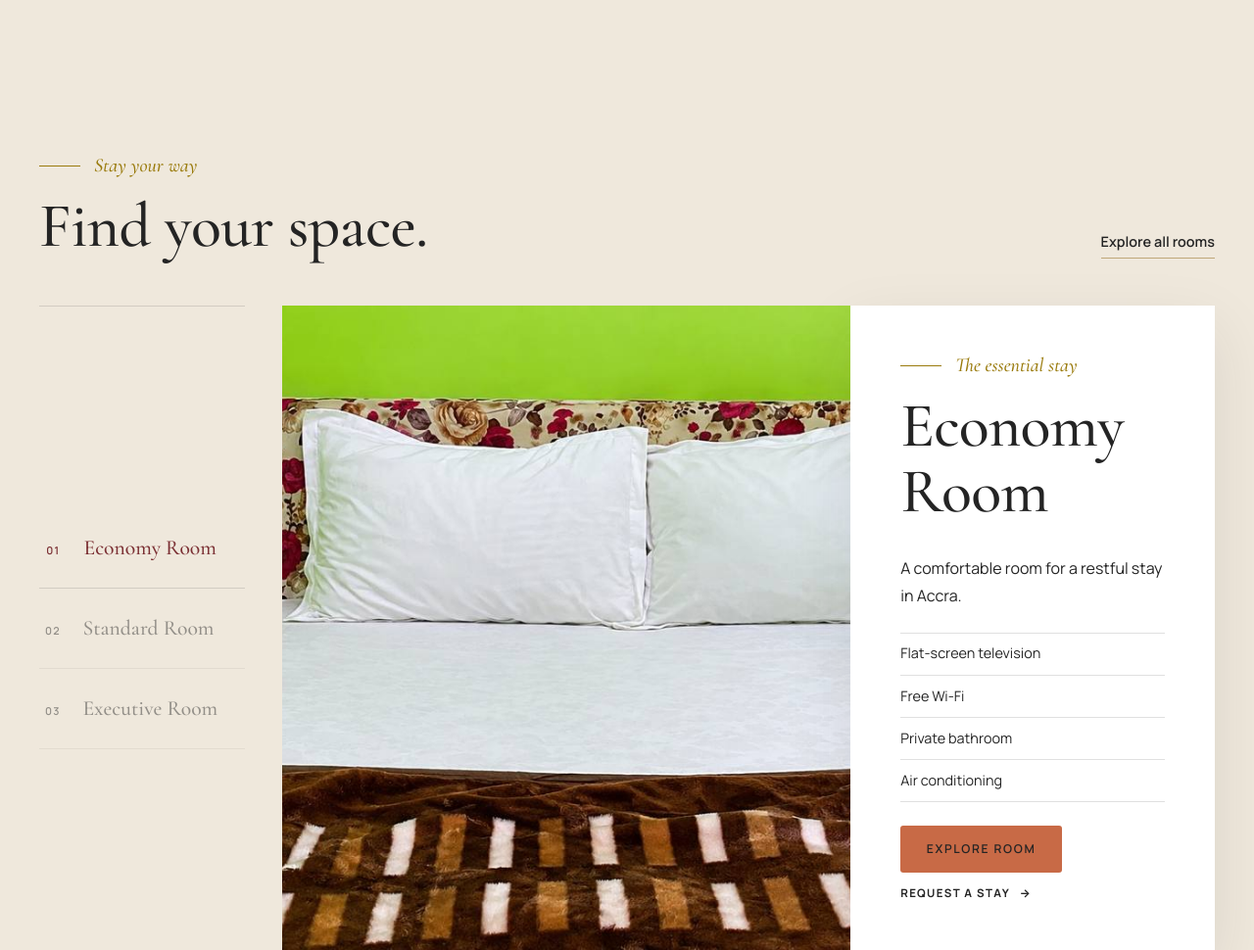
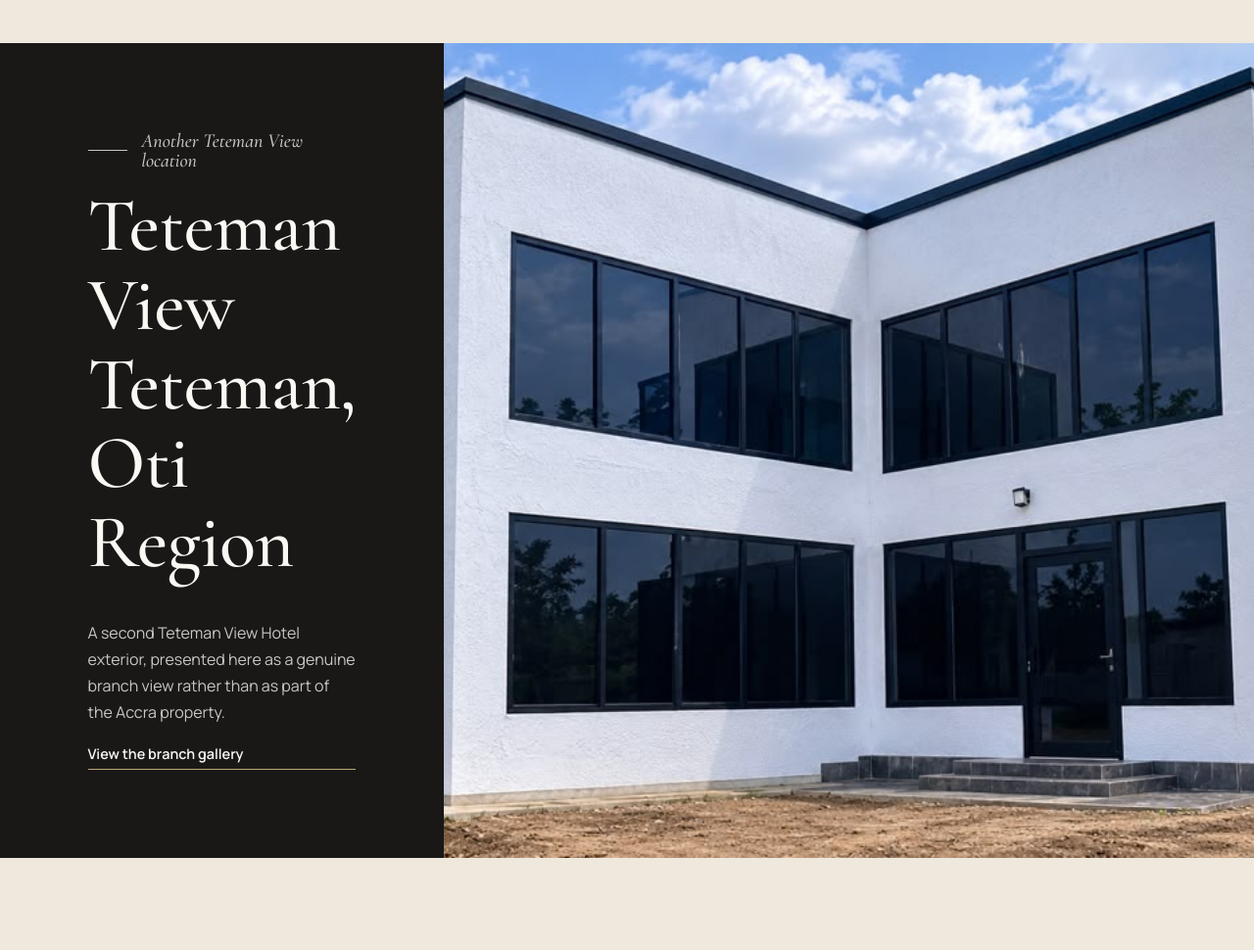
Before and after one commit to asirifigabriel08-art/teteman-view-hotel, a plain HTML site: page index.html in a window 1280 px wide. Shown: the part 2560-3530 px from the top of the page at 98% size. Drawn offline with nearby package versions, Linux system fonts and the light colour scheme.

Commit message:
Add interior images and Oti Region branch section

```diff
--- a/css/responsive.css
+++ b/css/responsive.css
@@ -4,6 +4,7 @@
   .menu{gap:1.2rem}
 }
 @media (max-width:900px){
+  .branch{grid-template-columns:1fr}.branch__image{min-height:420px}
   .room-showcase{grid-template-columns:1fr}
   .room-showcase__tabs{flex-direction:row;overflow:auto;border-top:0}
   .room-showcase__tabs button{flex:1;min-width:150px;min-height:58px;text-align:center;border-bottom:1px solid var(--line)}
--- a/css/style.css
+++ b/css/style.css
@@ -117,6 +117,11 @@ p{margin:0 0 1em;max-width:62ch}
 .discover__main .media{transition:transform 1.8s var(--ease)}
 .discover__main:hover .media{transform:scale(1.025)}
 .discover__detail{height:320px;align-self:end;margin-bottom:-2rem;border:10px solid var(--sand)}
+.branch{display:grid;grid-template-columns:.7fr 1.3fr;min-height:620px;background:var(--night);color:var(--ivory)}
+.branch__copy{display:flex;flex-direction:column;justify-content:center;padding:clamp(3rem,7vw,7rem)}
+.branch__copy h2{font-size:clamp(3.2rem,6vw,6rem)}
+.branch__copy p{color:rgba(250,248,243,.78)}
+.branch__image{min-height:620px}
 .hero--page{min-height:62svh}
 .hero--page h1{font-size:clamp(2.8rem,7vw,5.6rem)}
 .hero--page .hero__in{padding:9rem 0 4.5rem}
--- a/index.html
+++ b/index.html
@@ -102,6 +102,18 @@
     </div>
   </section>
 
+  <section class="branch">
+    <div class="branch__copy reveal">
+      <p class="kicker">Another Teteman View location</p>
+      <h2>Teteman View<br>Teteman, Oti Region</h2>
+      <p>A second Teteman View Hotel exterior, presented here as a genuine branch view rather than as part of the Accra property.</p>
+      <a class="link" href="gallery.html">View the branch gallery</a>
+    </div>
+    <div class="branch__image reveal">
+      <div class="media" data-src="images/branches/oti-1.jpg" data-alt="Teteman View Hotel branch exterior in the Oti Region"></div>
+    </div>
+  </section>
+
   <section class="sec sec--sand">
     <div class="wrap">
       <div class="head"><div><p class="kicker">Stay your way</p><h2>Find your space.</h2></div><a class="link" href="rooms.html">Explore all rooms</a></div>
--- a/js/data.js
+++ b/js/data.js
@@ -47,6 +47,8 @@ window.TETEMAN = {
 
   // Drop the actual supplied hotel photos into the matching folders and update these paths.
   gallery: [
+    { cat: "oti", src: "images/branches/oti-1.jpg", alt: "Teteman View Hotel branch in Teteman, Oti Region", shape: "wide" },
+    { cat: "oti", src: "images/branches/oti-2.jpg", alt: "Side exterior view of the Teteman View Hotel branch in Teteman, Oti Region", shape: "wide" },
     { cat: "exterior", src: "images/hotel/exterior.jpg", alt: "Teteman View Hotel exterior", shape: "wide" },
     { cat: "exterior", src: "images/hotel/hero.jpg", alt: "Teteman View Hotel entrance exterior", shape: "wide" },
     { cat: "economy", src: "images/rooms/economy-1.jpg", alt: "Economy room bed", shape: "tall" },
```
Also changed, not shown: gallery.html (+1 -0 lines), images/branches/oti-1.jpg (added), images/branches/oti-2.jpg (added), 1 other file.
